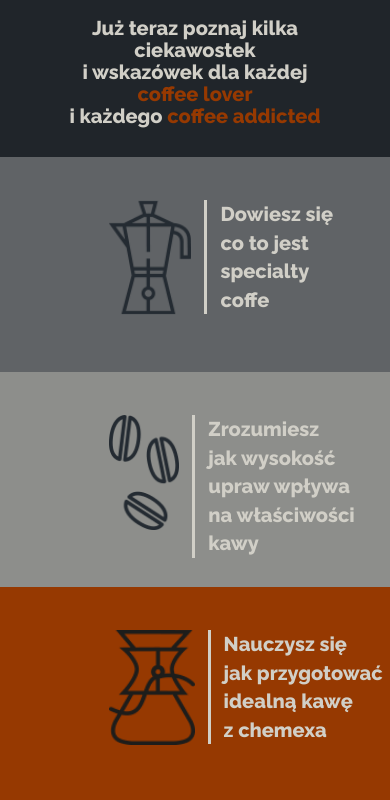
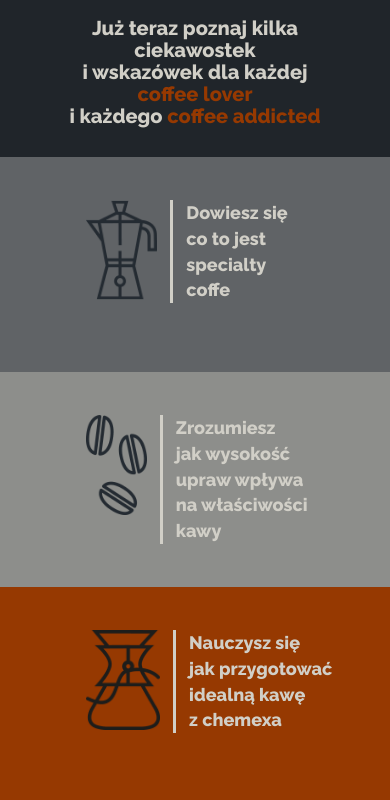
Before and after one commit to adamsienko1/kawa, a plain HTML site: page index.html in a window 390 px wide. Shown: the part 772-1572 px from the top of the page. Drawn offline with nearby package versions, Linux system fonts and the light colour scheme; grey boxes are pictures that could not be loaded.

Commit message:
ok all for sure

```diff
--- a/css/responsive.css
+++ b/css/responsive.css
@@ -100,7 +100,7 @@
                             display: none;
                         }
                         #questions .questions-main .questions span {
-                            font-size: 20px;
+                            font-size: 18px;
                             font-weight: 800;
                             color: #d1cfc7;
                             float: left;
@@ -109,10 +109,10 @@
                             padding-left: 13px;
                         }
                         #questions .questions-main .questions img {
-                            height: 115px;
+                            height: 100px;
                         }
                         #questions .questions-main .questions figure {
-                            left: 28%;
+                            left: 22%;
                         }
                         #author .author-main figure figcaption {
                             font-size: 8px;
```
